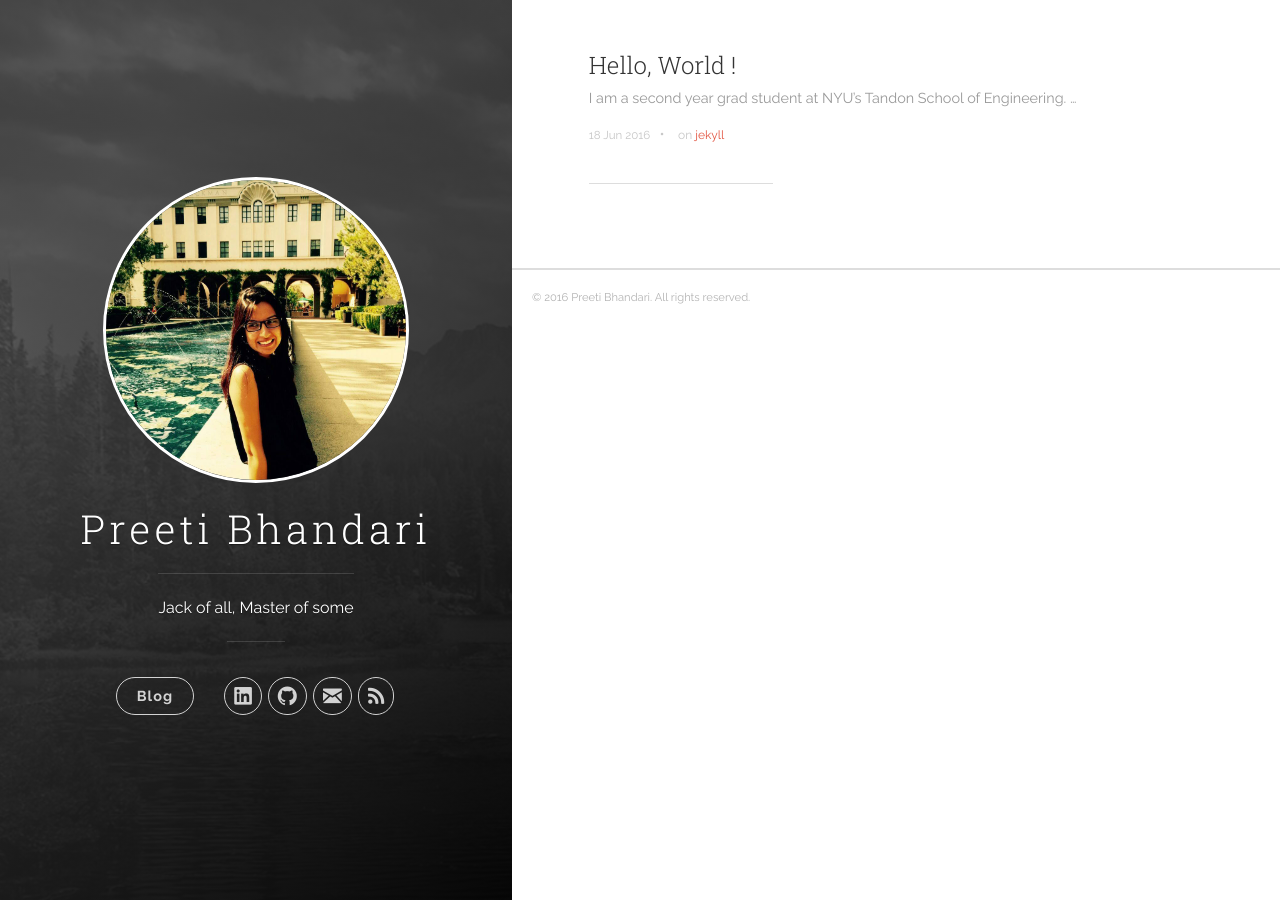
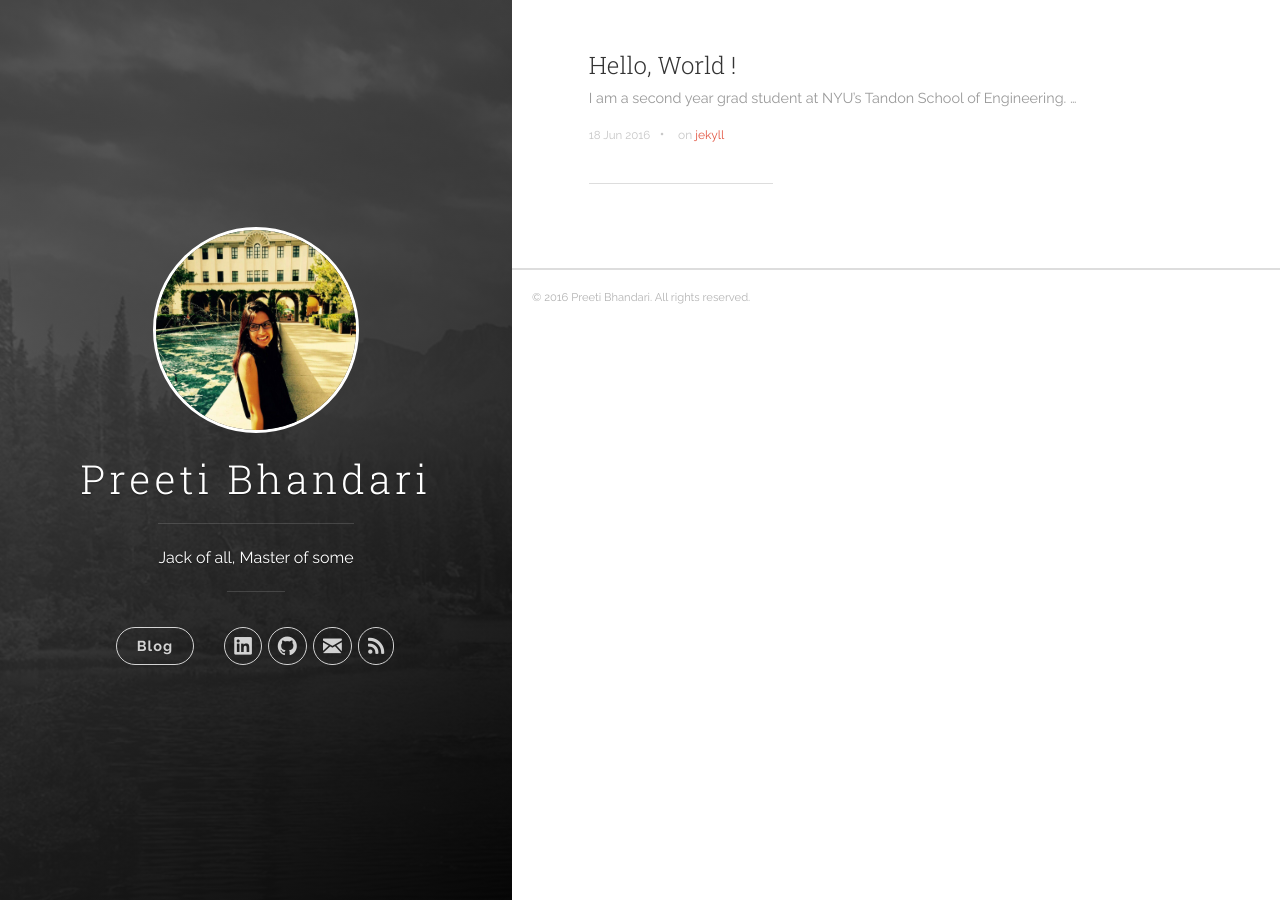
Before and after one commit to preeti1205/preeti1205.github.io, a Jekyll site: the page built from index.html, in a window 1280 px wide. Built offline with Jekyll 4.4.1, drawn with Linux system fonts in a browser that asks for light colours; nearby versions of some CDN libraries; the list of posts is cut into pages by our own code.

Commit message:
Adding About Me page

```diff
--- a/_includes/header.html
+++ b/_includes/header.html
@@ -26,6 +26,16 @@
 
           <nav class="cover-navigation navigation--social">
             <ul class="navigation">
+
+              {% if site.author.about_username %}
+                <!-- About -->
+                <li class="navigation__item">
+                  <a href="http://twitter.com/{{ site.author.about_username }}" title="@{{ site.author.about_username }} on Twitter" target="_blank">
+                    <i class="icon icon-torso-female"></i>
+                    <span class="label">About</span>
+                  </a>
+                </li>
+              {% endif %}
 
             {% if site.author.twitter_username %}
               <!-- Twitter -->
--- a/css/main.css
+++ b/css/main.css
@@ -51,8 +51,8 @@
   position: relative;
   /*width: 100px;
   height: 100px;*/
-  width: 300px;
-  height: 300px;
+  width: 200px;
+  height: 200px;
   border: 3px solid #fff;
   border-radius:100%;
 }
```
Also changed, not shown: 1 other file.
